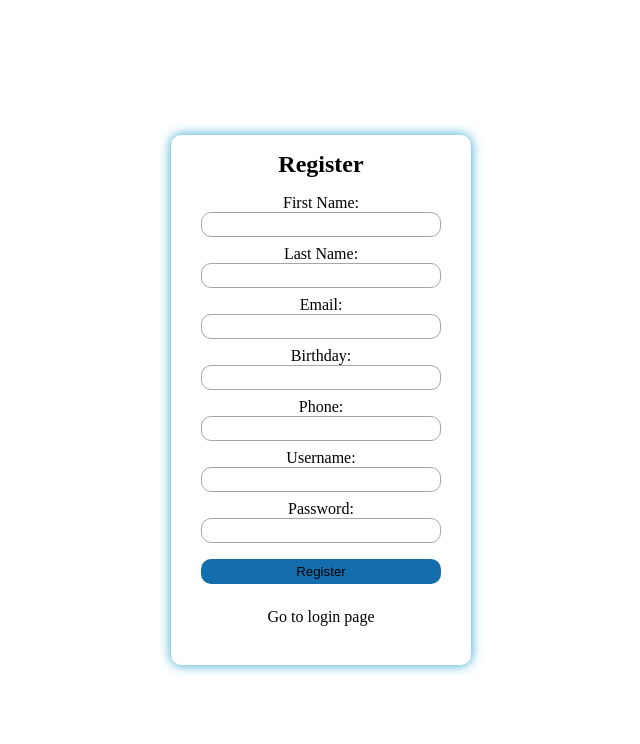
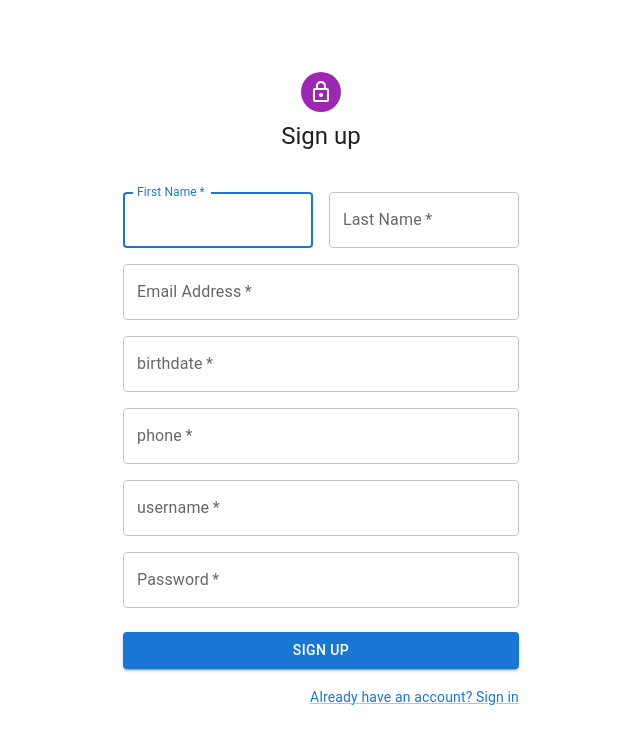
Before and after one commit to reim24/E-commerce-React.js-Intern-Training-Template, a React (Create React App) app: page /register in a window 1280 px wide. Shown: the top 744 px of the page, without its empty margins (319-959 px from the left). Built offline with nearby package versions, Linux system fonts and the light colour scheme; no server answers; what encrypt-storage would draw is missing.

Commit message:
registerDone

```diff
--- a/src/pages/register/Register.tsx
+++ b/src/pages/register/Register.tsx
@@ -2,9 +2,23 @@
 import { useNavigate } from "react-router-dom"
 import onRegister from "../../main/store/stores/user/register.store.on-register"
 import './register.css'
+import Avatar from '@mui/material/Avatar';
+import Button from '@mui/material/Button';
+import CssBaseline from '@mui/material/CssBaseline';
+import TextField from '@mui/material/TextField';
+import FormControlLabel from '@mui/material/FormControlLabel';
+import Checkbox from '@mui/material/Checkbox';
+import Link from '@mui/material/Link';
+import Grid from '@mui/material/Grid';
+import Box from '@mui/material/Box';
+import LockOutlinedIcon from '@mui/icons-material/LockOutlined';
+import Typography from '@mui/material/Typography';
+import Container from '@mui/material/Container';
+import { createTheme, ThemeProvider } from '@mui/material/styles';
 
 const Register = () => {
 
+    const theme = createTheme()
     const dispatch = useDispatch()
     const navigate = useNavigate()
 
@@ -34,46 +48,122 @@
         navigate('/', { replace: true })
     }
     return (
-        <section className="wrapper">
-            <div className="register">
-                <h1 >Register</h1>
-                <form className="container" onSubmit={handleSubmit} >
 
-                    <label className="labelBlock">
-                        First Name:
-                        <input className='inputRegister' type="text" name="firstName" />
-                    </label>
-                    <label className="labelBlock">
-                        Last Name:
-                        <input className='inputRegister' type="text" name="lastName" />
-                    </label>
-                    <label className="labelBlock">
-                        Email:
-                        <input className='inputRegister' type="email" name="email" />
-                    </label>
-                    <label className="labelBlock">
-                        Birthday:
-                        <input className='inputRegister' type="number" name="birthdate" />
-                    </label>
-                    <label className="labelBlock">
-                        Phone:
-                        <input className='inputRegister' type="text" name="phone" />
-                    </label>
-                    <label className="labelBlock">
-                        Username:
-                        <input className='inputRegister' type="text" name="username" />
-                    </label>
-                    <label className="labelBlock">
-                        Password:
-                        <input className='inputRegister' type="password" name="password" />
-                    </label>
-                    <label className="labelBlock_register">
-                        <input className='button__register' type="submit" value="Register" />
-                    </label>
-                </form>
-                <p onClick={handleClick} className="info">Go to login page</p>
-            </div>
-        </section>
+        <ThemeProvider theme={theme}>
+            <Container component="main" maxWidth="xs">
+                <CssBaseline />
+                <Box
+                    sx={{
+                        marginTop: 8,
+                        display: 'flex',
+                        flexDirection: 'column',
+                        alignItems: 'center',
+                    }}
+                >
+                    <Avatar sx={{ m: 1, bgcolor: 'secondary.main' }}>
+                        <LockOutlinedIcon />
+                    </Avatar>
+                    <Typography component="h1" variant="h5">
+                        Sign up
+                    </Typography>
+                    <Box component="form" noValidate onSubmit={handleSubmit} sx={{ mt: 3 }}>
+                        <Grid container spacing={2}>
+                            <Grid item xs={12} sm={6}>
+                                <TextField
+                                    autoComplete="given-name"
+                                    name="firstName"
+                                    required
+                                    fullWidth
+                                    id="firstName"
+                                    label="First Name"
+                                    autoFocus
+                                />
+                            </Grid>
+                            <Grid item xs={12} sm={6}>
+                                <TextField
+                                    required
+                                    fullWidth
+                                    id="lastName"
+                                    label="Last Name"
+                                    name="lastName"
+                                    autoComplete="family-name"
+                                />
+                            </Grid>
+                            <Grid item xs={12}>
+                                <TextField
+                                    required
+                                    fullWidth
+                                    id="email"
+                                    label="Email Address"
+                                    name="email"
+                                    autoComplete="email"
+                                />
+                            </Grid>
+
+                            <Grid item xs={12}>
+                                <TextField
+                                    required
+                                    fullWidth
+                                    id="birthdate"
+                                    label="birthdate"
+                                    name="birthdate"
+                                    autoComplete="birthdate"
+                                />
+                            </Grid>
+
+                            <Grid item xs={12}>
+                                <TextField
+                                    required
+                                    fullWidth
+                                    id="phone"
+                                    label="phone"
+                                    name="phone"
+                                    autoComplete="phone"
+                                />
+                            </Grid>
+
+                            <Grid item xs={12}>
+                                <TextField
+                                    required
+                                    fullWidth
+                                    id="username"
+                                    label="username"
+                                    name="username"
+                                    autoComplete="username"
+                                />
+                            </Grid>
+                            <Grid item xs={12}>
+                                <TextField
+                                    required
+                                    fullWidth
+                                    name="password"
+                                    label="Password"
+                                    type="password"
+                                    id="password"
+                                    autoComplete="new-password"
+                                />
+                            </Grid>
+
+                        </Grid>
+                        <Button
+                            type="submit"
+                            fullWidth
+                            variant="contained"
+                            sx={{ mt: 3, mb: 2 }}
+                        >
+                            Sign Up
+                        </Button>
+                        <Grid container justifyContent="flex-end">
+                            <Grid item onClick={handleClick}>
+                                <Link href="#" variant="body2">
+                                    Already have an account? Sign in
+                                </Link>
+                            </Grid>
+                        </Grid>
+                    </Box>
+                </Box>
+            </Container>
+        </ThemeProvider>
     )
 }
 export default Register
```
